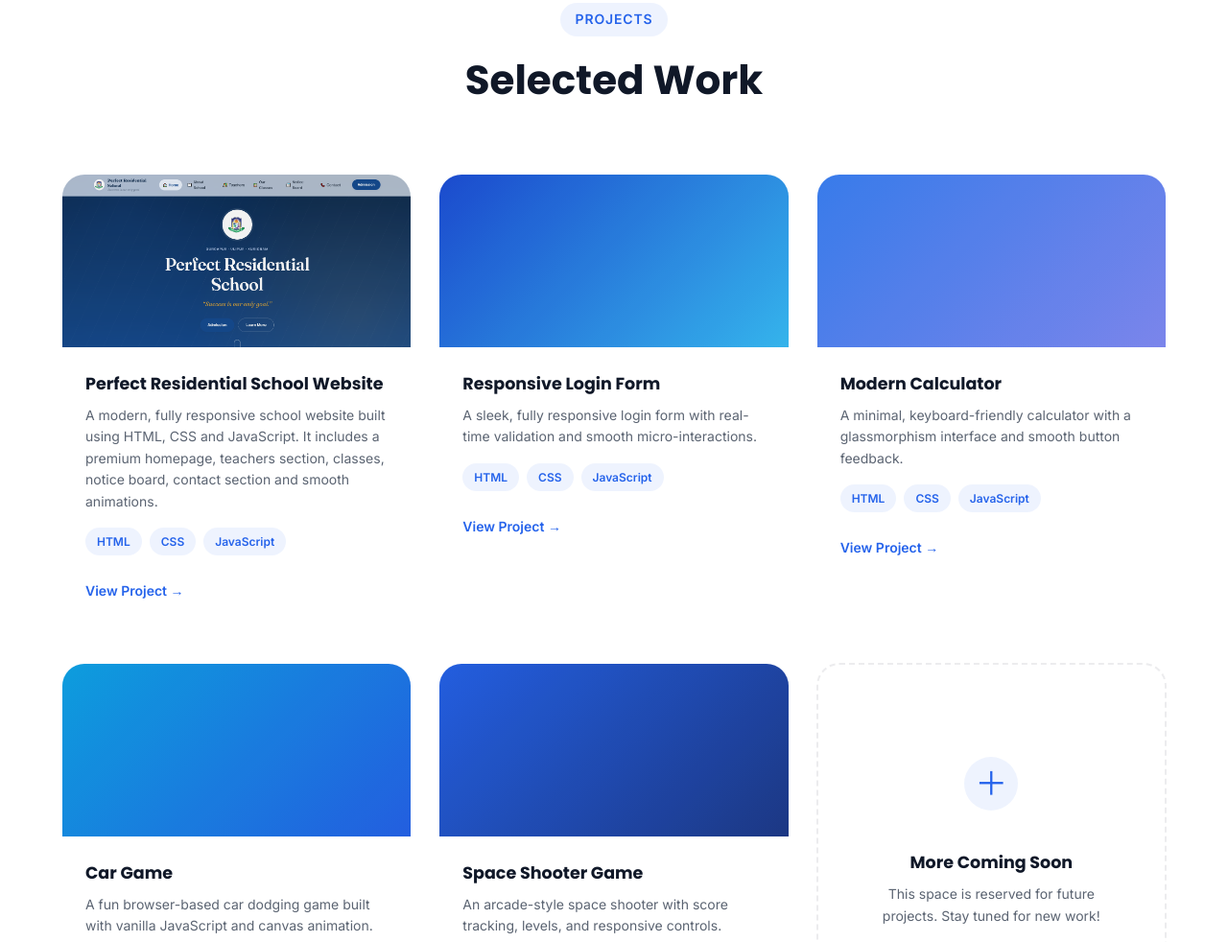
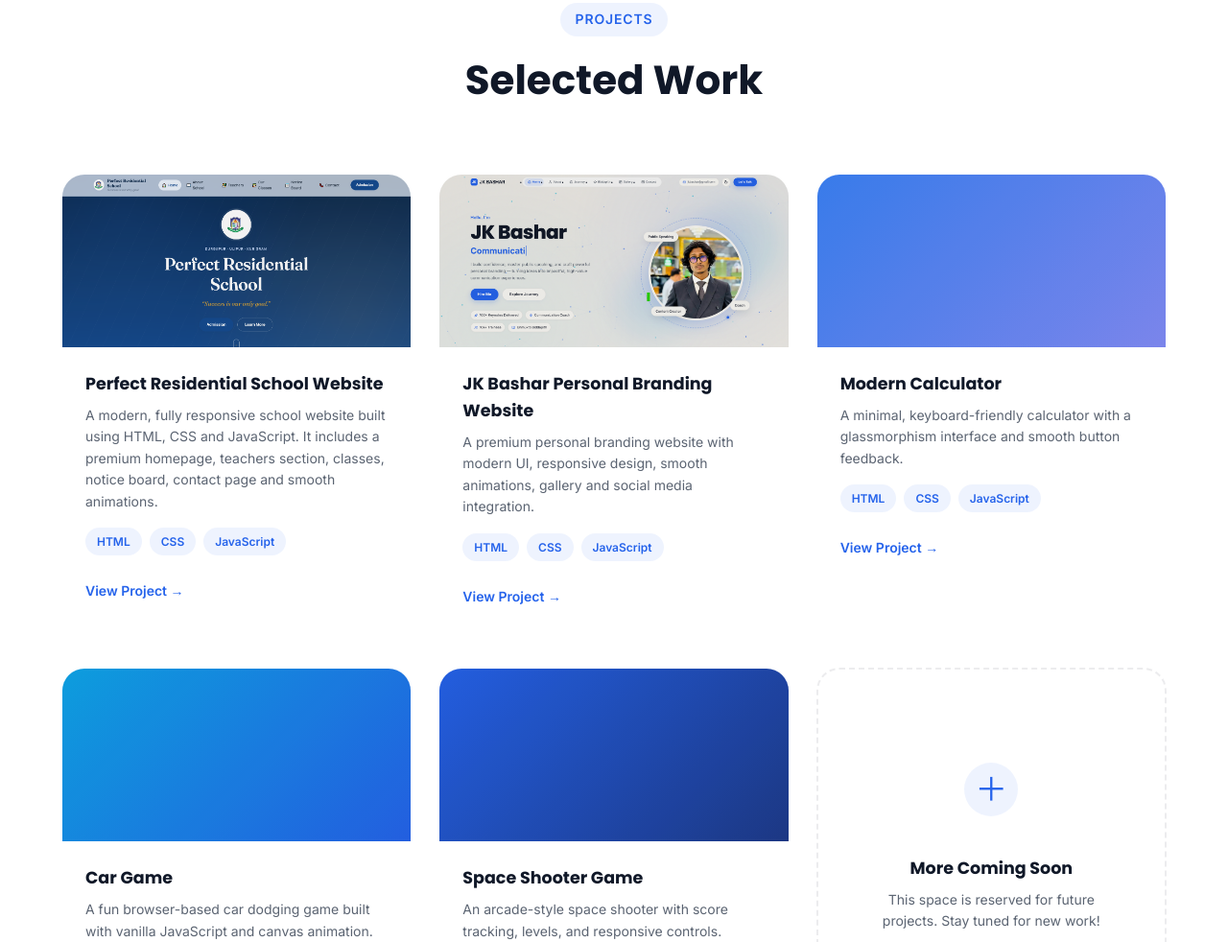
Before and after one commit to pattakbd-cpu/alamin, a plain HTML site: page index.html in a window 1280 px wide. Shown: the part 2992-3974 px from the top of the page at 96% size. Drawn offline with Linux system fonts and the light colour scheme.

Commit message:
Update website

```diff
--- a/index.html
+++ b/index.html
@@ -296,29 +296,33 @@
 
           <article class="project-card">
             <div class="project-image project-img-1" aria-hidden="true"
-              style="background-image:url('assets/perfect-residential-school.png');background-size:cover;background-position:top center;">
+              style="background-image:url('assets/images/perfectresidentialschool.png');background-size:cover;background-position:top center;">
             </div>
             <div class="project-body">
               <h3>Perfect Residential School Website</h3>
               <p>A modern, fully responsive school website built using HTML, CSS and JavaScript. It includes a
-                premium homepage, teachers section, classes, notice board, contact section and smooth animations.</p>
+                premium homepage, teachers section, classes, notice board, contact page and smooth animations.</p>
               <div class="tech-tags">
                 <span>HTML</span><span>CSS</span><span>JavaScript</span>
               </div>
-              <a href="https://perfectresidentialschool.netlify.app" class="btn btn-project" target="_blank"
+              <a href="https://perfectresidentialschool.netlify.app/" class="btn btn-project" target="_blank"
                 rel="noopener noreferrer">View Project →</a>
             </div>
           </article>
 
           <article class="project-card">
-            <div class="project-image project-img-2" aria-hidden="true"></div>
+            <div class="project-image project-img-2" aria-hidden="true"
+              style="background-image:url('assets/images/jkbsshar.png');background-size:cover;background-position:top center;">
+            </div>
             <div class="project-body">
-              <h3>Responsive Login Form</h3>
-              <p>A sleek, fully responsive login form with real-time validation and smooth micro-interactions.</p>
+              <h3>JK Bashar Personal Branding Website</h3>
+              <p>A premium personal branding website with modern UI, responsive design, smooth animations, gallery
+                and social media integration.</p>
               <div class="tech-tags">
                 <span>HTML</span><span>CSS</span><span>JavaScript</span>
               </div>
-              <a href="#" class="btn btn-project">View Project →</a>
+              <a href="https://jkbsshar.netlify.app/" class="btn btn-project" target="_blank"
+                rel="noopener noreferrer">View Project →</a>
             </div>
           </article>
 
```
Also changed, not shown: assets/images/jkbsshar.png (added), assets/images/perfectresidentialschool.png (added).
